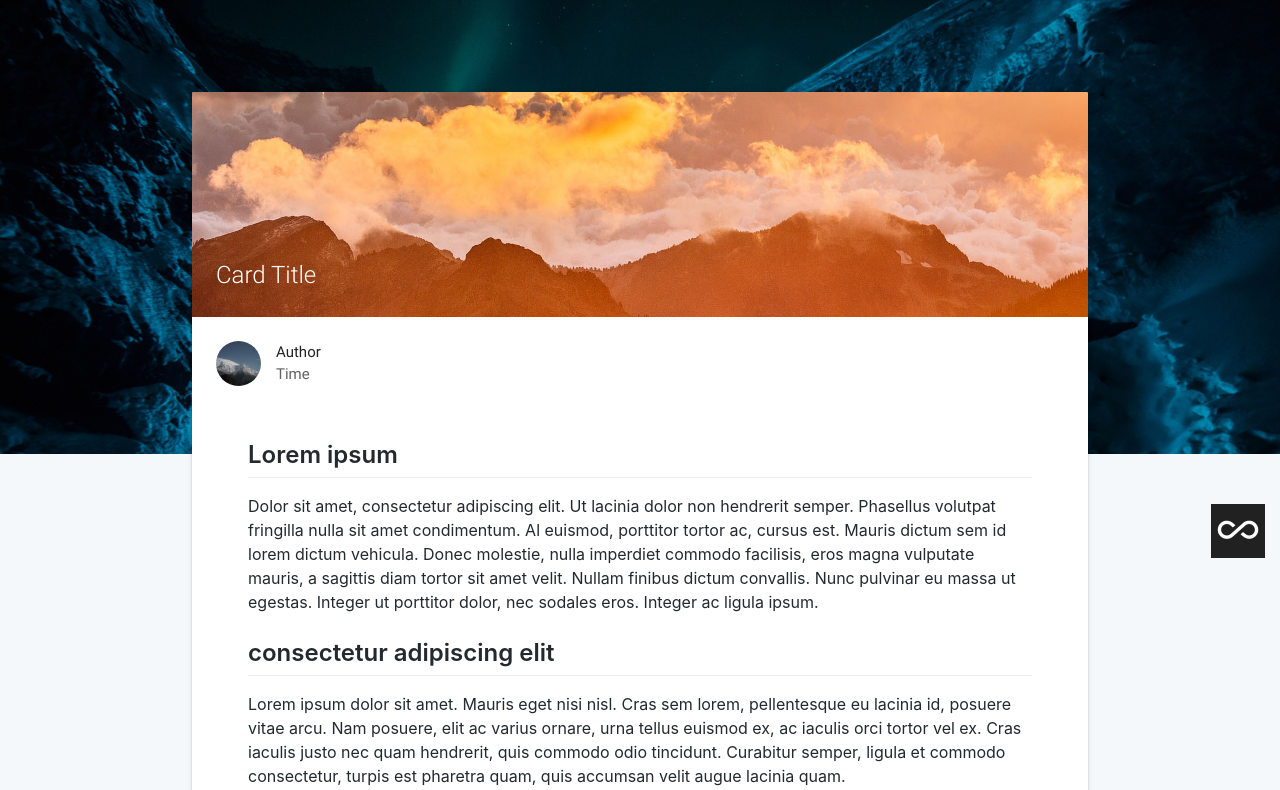
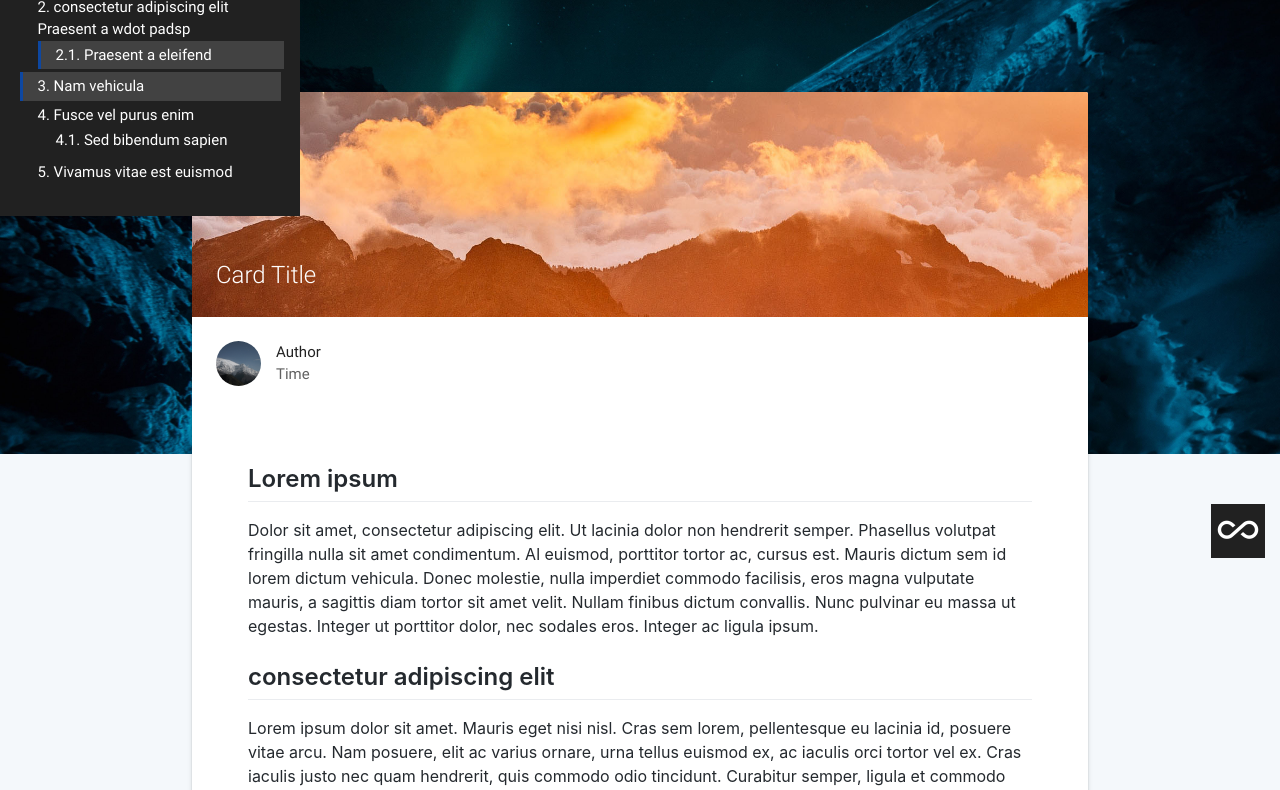
Before and after one commit to BrianLTJ/hexo-theme-plaincard, a website: page post.html in a window 1280 px wide. Shown: the part 66-856 px from the top of the page. Drawn offline with nearby package versions, Linux system fonts and the light colour scheme.

Commit message:
TOC-Normal css

```diff
--- a/css/styles.css
+++ b/css/styles.css
@@ -69,7 +69,7 @@ nav {
   top: 0px;
   box-shadow: none;
   z-index: 10;
-  transition: all 0.5s ease-in-out;
+  transition: all 0.3s ease-out;
 }
 
 #nav.nav-hide {
@@ -237,6 +237,11 @@ main {
   }
 }
 
+.headerlink-anchor {
+  height: 70px;
+  margin-bottom: 70px;
+}
+
 /*
  * TOC - Normal
  */
@@ -244,6 +249,40 @@ main {
   position: fixed;
   max-height: 40%;
   z-index: 10;
-  padding: 1em;
-  display: none;
+  padding: 1em 1.3em;
+  width: 20em;
+  /* TEST display: none; */
+  overflow-y: auto;
+  /* line-height: 1em; */
 }
+
+.toc-normal ol {
+  list-style: none;
+  -webkit-padding-start: 0;
+  box-sizing: border-box;
+}
+
+.toc-normal a{
+  color: white;
+  line-height: 1.2em;
+}
+
+.toc-normal li {
+  padding-top: .2em;
+  padding-bottom: .2em;
+  padding-left: 1em;
+  box-sizing: border-box;
+  margin-left: 3px;
+  width: 100%;
+  transition: background-color .2s ease-in-out;
+}
+
+.toc-normal li:hover {
+  background-color: #313131;
+}
+
+.toc-normal li.active {
+  margin-left: 0px;
+  border-left: #0d47a1 solid 3px;
+  background-color: #424242;
+}
--- a/js/main.js
+++ b/js/main.js
@@ -71,12 +71,12 @@ $(document).ready(function(){
         // If Page Scroll Down
         if(body_offset<last_offset){
             // If page scroll down enough, hide
-           if(body_offset<-100) {
+           if(body_offset<-150) {
             $("#nav").addClass("nav-hide");
            }
         }
         // Set background Color
-        if(body_offset<-70) {
+        if(body_offset<-100) {
             $("#nav").removeClass("nav-transparent");
             $("#nav").addClass("nav-black");
         } else {
--- a/post.html
+++ b/post.html
@@ -87,16 +87,18 @@
 
             <!-- Article Area -->
             <article class="markdown-body">
-              <h2 id="Lorem-ipsum"><a href="#Lorem-ipsum" class="headerlink" title="Lorem ipsum"></a>Lorem ipsum</h2><p>Dolor sit amet, consectetur adipiscing elit. Ut lacinia dolor non hendrerit semper. Phasellus volutpat fringilla nulla sit amet condimentum. Al euismod, porttitor tortor ac, cursus est. Mauris dictum sem id lorem dictum vehicula. Donec molestie, nulla imperdiet commodo facilisis, eros magna vulputate mauris, a sagittis diam tortor sit amet velit. Nullam finibus dictum convallis. Nunc pulvinar eu massa ut egestas. Integer ut porttitor dolor, nec sodales eros. Integer ac ligula ipsum.</p>
-<h2 id="consectetur-adipiscing-elit"><a href="#consectetur-adipiscing-elit" class="headerlink" title="consectetur adipiscing elit"></a>consectetur adipiscing elit</h2><p>Lorem ipsum dolor sit amet. Mauris eget nisi nisl. Cras sem lorem, pellentesque eu lacinia id, posuere vitae arcu. Nam posuere, elit ac varius ornare, urna tellus euismod ex, ac iaculis orci tortor vel ex. Cras iaculis justo nec quam hendrerit, quis commodo odio tincidunt. Curabitur semper, ligula et commodo consectetur, turpis est pharetra quam, quis accumsan velit augue lacinia quam. </p>
-<h3 id="Praesent-a-eleifend"><a href="#Praesent-a-eleifend" class="headerlink" title="Praesent a eleifend"></a>Praesent a eleifend</h3><p>Dui. Donec volutpat risus urna, scelerisque molestie enim tempor ut. In ornare sapien nec viverra convallis. Nulla laoreet tempor dolor sed sodales. Suspendisse vestibulum vitae lacus a egestas.</p>
+              <a href="#Lorem-ipsum" class="headerlink-anchor" title="Lorem ipsum"></a><h2 id="Lorem-ipsum">Lorem ipsum</h2><p>Dolor sit amet, consectetur adipiscing elit. Ut lacinia dolor non hendrerit semper. Phasellus volutpat fringilla nulla sit amet condimentum. Al euismod, porttitor tortor ac, cursus est. Mauris dictum sem id lorem dictum vehicula. Donec molestie, nulla imperdiet commodo facilisis, eros magna vulputate mauris, a sagittis diam tortor sit amet velit. Nullam finibus dictum convallis. Nunc pulvinar eu massa ut egestas. Integer ut porttitor dolor, nec sodales eros. Integer ac ligula ipsum.</p>
+<a href="#consectetur-adipiscing-elit" class="headerlink-anchor" title="consectetur adipiscing elit"></a><h2 id="consectetur-adipiscing-elit">consectetur adipiscing elit</h2><p>Lorem ipsum dolor sit amet. Mauris eget nisi nisl. Cras sem lorem, pellentesque eu lacinia id, posuere vitae arcu. Nam posuere, elit ac varius ornare, urna tellus euismod ex, ac iaculis orci tortor vel ex. Cras iaculis justo nec quam hendrerit, quis commodo odio tincidunt. Curabitur semper, ligula et commodo consectetur, turpis est pharetra quam, quis accumsan velit augue lacinia quam. </p>
+<a href="#Praesent-a-eleifend" class="headerlink-anchor" title="Praesent a eleifend"></a><h3 id="Praesent-a-eleifend">Praesent a eleifend</h3><p>Dui. Donec volutpat risus urna, scelerisque molestie enim tempor ut. In ornare sapien nec viverra convallis. Nulla laoreet tempor dolor sed sodales. Suspendisse vestibulum vitae lacus a egestas.</p>
 <p>Nullam non tincidunt tellus, in mollis dui. Pellentesque ut volutpat massa, nec tempor dolor. Cras ut purus eget leo imperdiet egestas. Etiam vel diam sodales, rutrum sapien ut, porttitor mi. Nulla porttitor congue dictum. Nullam fermentum felis at dui efficitur bibendum. Proin risus dolor, hendrerit nec euismod non, posuere id augue. Cras vel cursus orci, a consectetur turpis. </p>
-<h2 id="Nam-vehicula"><a href="#Nam-vehicula" class="headerlink" title="Nam vehicula"></a>Nam vehicula</h2><p>Odio a venenatis dignissim, mi lorem mollis ipsum, sit amet fermentum massa nibh et mi. Donec luctus eu lacus in mattis. Praesent in sapien dignissim, pharetra sapien ac, elementum mauris. Quisque gravida risus eget elementum malesuada. Praesent commodo ligula sit amet urna porttitor, nec pulvinar ligula fermentum. Aenean quis molestie turpis. Orci varius natoque penatibus et magnis dis parturient montes, nascetur ridiculus mus. Vestibulum fringilla blandit sodales.</p>
+<a href="#Nam-vehicula" class="headerlink-anchor" title="Nam vehicula"></a><h2 id="Nam-vehicula">Nam vehicula</h2><p>Odio a venenatis dignissim, mi lorem mollis ipsum, sit amet fermentum massa nibh et mi. Donec luctus eu lacus in mattis. Praesent in sapien dignissim, pharetra sapien ac, elementum mauris. Quisque gravida risus eget elementum malesuada. Praesent commodo ligula sit amet urna porttitor, nec pulvinar ligula fermentum. Aenean quis molestie turpis. Orci varius natoque penatibus et magnis dis parturient montes, nascetur ridiculus mus. Vestibulum fringilla blandit sodales.</p>
 <p>Lorem ipsum dolor sit amet, consectetur adipiscing elit. Nullam sit amet tincidunt erat. Sed a magna eros. Nulla at lectus sed ante ornare interdum. Nunc sit amet mauris justo. Praesent accumsan arcu in nisl pulvinar dapibus. Mauris eget lorem ut elit tincidunt aliquet non non mauris. Nam ultrices, tellus ut condimentum pretium, mauris ligula lacinia nulla, vel rhoncus arcu felis eu dolor. Ut tristique viverra ante, vel semper velit rutrum eu. Ut feugiat nisl in imperdiet mattis. Phasellus finibus nisl ac elit bibendum, ac lobortis neque lobortis. Interdum et malesuada fames ac ante ipsum primis in faucibus. Morbi venenatis venenatis nisl, eget lacinia erat.</p>
-<h2 id="Fusce-vel-purus-enim"><a href="#Fusce-vel-purus-enim" class="headerlink" title="Fusce vel purus enim"></a>Fusce vel purus enim</h2><p>Etiam non pharetra ante. Donec ac turpis condimentum, mattis arcu in, vehicula nunc. Quisque pretium vehicula ullamcorper. Nulla nec est ut metus consequat posuere a ut arcu. Ut aliquet velit nec viverra euismod. Aenean vel urna in massa porttitor tempus. Morbi et urna molestie, facilisis lectus vitae, elementum nibh. Curabitur tincidunt ante ut nibh placerat finibus. Cras vitae ipsum eros. Sed id quam eleiet, massa quam sagittis ipsum, ut egestas arcu ante nec nunc. Aliquam tincidunt, quam quis blandit efficitur, diam orci viverra urna, eget consectetur metus sapien eget orci. Cras nec nulla non dui molestie lacinia.</p>
-<h3 id="Sed-bibendum-sapien"><a href="#Sed-bibendum-sapien" class="headerlink" title="Sed bibendum sapien"></a>Sed bibendum sapien</h3><p>Justo nec fringilla neque placerat in. Pellentesque ullamcorper mollis sem sit amet efficitur. Nunc consectetur at magna ac ultricies. Aliquam fringilla pellentesque mattis. Vivamus fermentum dolor at ante lacinia molestie quis ut lectus. Fusce est massa, pretium in congue non, semper a velit.</p>
+<a href="#Fusce-vel-purus-enim" class="headerlink-anchor" title="Fusce vel purus enim"></a><h2 id="Fusce-vel-purus-enim">Fusce vel purus enim</h2><p>Etiam non pharetra ante. Donec ac turpis condimentum, mattis arcu in, vehicula nunc. Quisque pretium vehicula ullamcorper. Nulla nec est ut metus consequat posuere a ut arcu. Ut aliquet velit nec viverra euismod. Aenean vel urna in massa porttitor tempus. Morbi et urna molestie, facilisis lectus vitae, elementum nibh. Curabitur tincidunt ante ut nibh placerat finibus. Cras vitae ipsum eros. Sed id quam eleiet, massa quam sagittis ipsum, ut egestas arcu ante nec nunc. Aliquam tincidunt, quam quis blandit efficitur, diam orci viverra urna, eget consectetur metus sapien eget orci. Cras nec nulla non dui molestie lacinia.</p>
+<a href="#Sed-bibendum-sapien" class="headerlink-anchor" title="Sed bibendum sapien"></a>
+<h3 id="Sed-bibendum-sapien">Sed bibendum sapien</h3><p>Justo nec fringilla neque placerat in. Pellentesque ullamcorper mollis sem sit amet efficitur. Nunc consectetur at magna ac ultricies. Aliquam fringilla pellentesque mattis. Vivamus fermentum dolor at ante lacinia molestie quis ut lectus. Fusce est massa, pretium in congue non, semper a velit.</p>
 <p>Aliquam sit amet eros viverra magna interdum congue ac nec leo. Morbi placerat dictum nunc, vitae vestibulum libero vulputate sit amet. Duis ut ex mollis, hendrerit tortor in, vulputate ex. Nullam quis mauris neque. Vivamus ut euismod nunc. Phasellus nisl arcu, mollis quis luctus cursus, consectetur ut tellus. Etiam ullamcorper aliquet sem non ornare. Nunc sed congue elit. Maecenas vestibulum rutrum magna faucibus pellentesque. Phasellus vitae iaculis nunc, ac sagittis tortor. Maecenas ultricies eu ex at tincidunt. Cras sagittis sodales nisi sed egestas. Sed dictum blandit pellentesque. Aliquam erat volutpat.</p>
-<h2 id="Vivamus-vitae-est-euismod"><a href="#Vivamus-vitae-est-euismod" class="headerlink" title="Vivamus vitae est euismod"></a>Vivamus vitae est euismod</h2><p>Faucibus ex non, rutrum nibh. Maecenas porta orci at tincidunt gravida. Fusce sagittis purus ipsum, sit amet convallis neque accumsan vel. Donec mattis libero eros, et viverra dui lobortis eget. Vestibulum justo leo, elementum interdum augue quis, iaculis faucibus erat. Phasellus dolor lectus, mattis a porttitor id, vestibulum eu nunc. Fusce iaculis, lectus non egestas rutrum, elit felis mollis libero, fermentum commodo erat est at turpis. Phasellus a mauris ullamcorper, laoreet libero vel, molestie purus. Nulla dapibus, nulla quis tempor efficitur, augue nibh aliquam magna, ut eleifend risus massa et odio. Mauris luctus lacus sit amet mollis semper. Cras venenatis tempus lacus eget congue. Donec at elit fermentum, finibus lectus in, interdum odio. Aliquam eget metus sit amet metus blandit tempus non quis lacus. Praesent posuere, nisi at mollis congue, tortor ipsum imperdiet odio, et ornare lectus elit et nisl. Orci varius natoque penatibus et magnis dis parturient montes, nascetur ridiculus mus.</p>
+<a href="#Vivamus-vitae-est-euismod" class="headerlink-anchor" title="Vivamus vitae est euismod"></a>
+<h2 id="Vivamus-vitae-est-euismod">Vivamus vitae est euismod</h2><p>Faucibus ex non, rutrum nibh. Maecenas porta orci at tincidunt gravida. Fusce sagittis purus ipsum, sit amet convallis neque accumsan vel. Donec mattis libero eros, et viverra dui lobortis eget. Vestibulum justo leo, elementum interdum augue quis, iaculis faucibus erat. Phasellus dolor lectus, mattis a porttitor id, vestibulum eu nunc. Fusce iaculis, lectus non egestas rutrum, elit felis mollis libero, fermentum commodo erat est at turpis. Phasellus a mauris ullamcorper, laoreet libero vel, molestie purus. Nulla dapibus, nulla quis tempor efficitur, augue nibh aliquam magna, ut eleifend risus massa et odio. Mauris luctus lacus sit amet mollis semper. Cras venenatis tempus lacus eget congue. Donec at elit fermentum, finibus lectus in, interdum odio. Aliquam eget metus sit amet metus blandit tempus non quis lacus. Praesent posuere, nisi at mollis congue, tortor ipsum imperdiet odio, et ornare lectus elit et nisl. Orci varius natoque penatibus et magnis dis parturient montes, nascetur ridiculus mus.</p>
 </article>
 
             <!-- Article Area End -->
@@ -164,19 +166,19 @@
     <!-- Normal TOC Menu -->
     <div id="toc-normal" class="toc-normal grey darken-4">
         <ol class="toc">
-          <li class="toc-item toc-level-2">
+          <li class="toc-item toc-level-2 waves-effect waves-light active">
             <a class="toc-link" href="#Lorem-ipsum">
               <span class="toc-number">1.</span>
               <span class="toc-text">Lorem ipsum</span>
             </a>
           </li>
-          <li class="toc-item toc-level-2">
+          <li class="toc-item toc-level-2 waves-effect waves-light">
             <a class="toc-link" href="#consectetur-adipiscing-elit">
               <span class="toc-number">2.</span>
-              <span class="toc-text">consectetur adipiscing elit</span>
+              <span class="toc-text">consectetur adipiscing elit Praesent a wdot padsp</span>
             </a>
             <ol class="toc-child">
-              <li class="toc-item toc-level-3">
+              <li class="toc-item toc-level-3 waves-effect waves-light active">
                 <a class="toc-link" href="#Praesent-a-eleifend">
                   <span class="toc-number">2.1.</span>
                   <span class="toc-text">Praesent a eleifend</span>
@@ -184,19 +186,19 @@
               </li>
             </ol>
           </li>
-          <li class="toc-item toc-level-2">
+          <li class="toc-item toc-level-2 waves-effect waves-light active">
             <a class="toc-link" href="#Nam-vehicula">
               <span class="toc-number">3.</span>
               <span class="toc-text">Nam vehicula</span>
             </a>
           </li>
-          <li class="toc-item toc-level-2">
+          <li class="toc-item waves-effect waves-light toc-level-2">
             <a class="toc-link" href="#Fusce-vel-purus-enim">
               <span class="toc-number">4.</span>
               <span class="toc-text">Fusce vel purus enim</span>
             </a>
             <ol class="toc-child">
-              <li class="toc-item toc-level-3">
+              <li class="toc-item waves-effect waves-light toc-level-3">
                 <a class="toc-link" href="#Sed-bibendum-sapien">
                   <span class="toc-number">4.1.</span>
                   <span class="toc-text">Sed bibendum sapien</span>
@@ -204,7 +206,7 @@
               </li>
             </ol>
           </li>
-          <li class="toc-item toc-level-2">
+          <li class="toc-item waves-effect waves-light toc-level-2">
             <a class="toc-link" href="#Vivamus-vitae-est-euismod">
               <span class="toc-number">5.</span>
               <span class="toc-text">Vivamus vitae est euismod</span>
```
